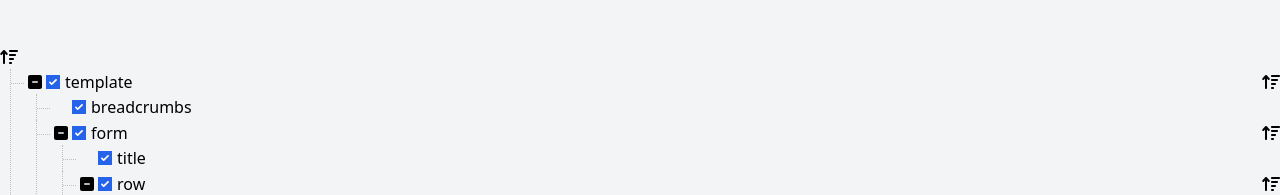
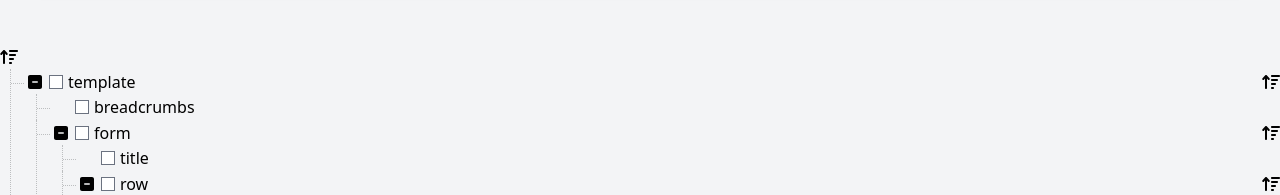
Before and after one commit to scratchuz4k/site-builder, a Vue app: page / in a window 1280 px wide. Shown: the part 605-800 px from the top of the page. Built offline with nearby package versions, Linux system fonts and the light colour scheme.

Commit message:
cleanup and stuff

```diff
--- a/package.json
+++ b/package.json
@@ -1,6 +1,6 @@
 {
   "name": "@scratchuz4k/site-builder",
-  "version": "0.0.4",
+  "version": "0.1.1",
   "type": "module",
   "scripts": {
     "dev": "vite",
--- a/src/App.vue
+++ b/src/App.vue
@@ -56,6 +56,7 @@ const items = ref([
             ],
           },
           {
+            is_selected: true,
             component: 'form-buttons',
           }
         ]
@@ -89,7 +90,10 @@ const value = ref({ "name": "adaaaw", "username": "adw", "password": "wdd" })
   <tree v-model="items">
     <template v-slot="{ element, parent, stats }">
       <div style="display: flex;justify-content: space-between;width:100%">
-        <p>{{ element.component }}</p>
+        <div style="display: flex;align-items: center;">
+          <input type="checkbox" :checked="element.is_selected" style="width: 14px; height: 14px" />
+          <p>{{ element.component }}</p>
+        </div>
         <button v-if="element.children && element.children.length" type="button"
           @click="orderTree(element.children, stats)">
           <font-awesome-icon v-if="stats.sortOrder == 'asc'" icon="fas fa-sort-amount-up"></font-awesome-icon>
--- a/src/components/misc/TreeContent.vue
+++ b/src/components/misc/TreeContent.vue
@@ -1,11 +1,11 @@
 <template>
     <li :class="[
         dragged.item === props.modelValue ? 'selected' : '',
-        props.modelValue.children && props.modelValue.children.length ? 'has-child' : '',
+        props.modelValue.children && props.modelValue.children.length ? 'has-child' : ''
     ]">
-        <div @dragstart="dragStart($event)" style="cursor: pointer; display: flex; align-items: center">
+        <div :class="['tree-content', showParentPlaceHolder ? 'hovered' : '']" @dragstart="dragStart($event)">
             <div draggable="true" @dragover="dragOverParent($event)" @drop="drop($event, props.parent, props.index)"
-                style="width: 5px" @dragleave="dragEndParent()">
+                style="width: 8px" @dragleave="dragEndParent()">
                 <button style="margin-left: -8px" :class="{
                     hide: !(props.modelValue.children && props.modelValue.children.length),
                 }" @click="() => (show = !show)">
@@ -13,15 +13,14 @@
                     <font-awesome-icon v-else :icon="['fas', 'square-plus']" />
                 </button>
             </div>
-            <div style="cursor: pointer; display: flex; align-items: center; width: 100%" draggable="true"
-                @dragleave="dragEnd()" @dragover="dragOver($event)" @drop="drop($event, props.modelValue, 0)">
-                <input type="checkbox" checked style="width: 14px; height: 14px" />
+            <div class="tree-item" draggable="true" @dragleave="dragEnd()" @dragover="dragOver($event)"
+                @drop="drop($event, props.modelValue, 0)">
                 <slot :element="props.modelValue" :parent="props.parent" :stats="stats"></slot>
             </div>
         </div>
         <ul v-if="showPlaceHolder">
             <li>
-                <div style="border: dotted 1px #bcbec0; background: antiquewhite; height: 20px"></div>
+                <div class="tree-placeholder"></div>
             </li>
         </ul>
         <ul v-if="show" v-for="(child, childIndex) in props.modelValue.children">
@@ -31,9 +30,6 @@
                 </template>
             </TreeContent>
         </ul>
-    </li>
-    <li v-if="showParentPlaceHolder">
-        <div style="border: dotted 1px #bcbec0; background: antiquewhite; height: 20px"></div>
     </li>
 </template>
 <script setup>
@@ -52,7 +48,7 @@ const showPlaceHolder = ref(false);
 const show = ref(true);
 const stats = reactive({
     sortkey: props.index,
-    sortOrder: "asc",
+    sortOrder: "asc"
 });
 
 const dragStart = (event) => {
@@ -128,4 +124,27 @@ const drop = (event, item, index) => {
 .selected {
     background-color: azure;
 }
+
+.hovered {
+    background: antiquewhite;
+}
+
+.tree-content {
+    cursor: pointer;
+    display: flex;
+    align-items: center
+}
+
+.tree-item {
+    cursor: pointer;
+    display: flex;
+    align-items: center;
+    width: 100%
+}
+
+.tree-placeholder {
+    border: dotted 1px #bcbec0;
+    background: antiquewhite;
+    height: 20px
+}
 </style>
--- a/src/composables/useTree.js
+++ b/src/composables/useTree.js
@@ -1,4 +1,4 @@
-import { reactive } from 'vue'
+import { reactive, ref } from 'vue'
 
 
 const dragged = reactive({
@@ -7,15 +7,8 @@ const dragged = reactive({
     parent: null,
 })
 
-const temp = reactive({
-    item: null,
-    index: null,
-    parent: null,
-})
-
 export default function useTree() {
     return {
-        dragged,
-        temp
+        dragged
     }
 }
```
Also changed, not shown: 2 other files (tests, documents, lock files or other folders).
